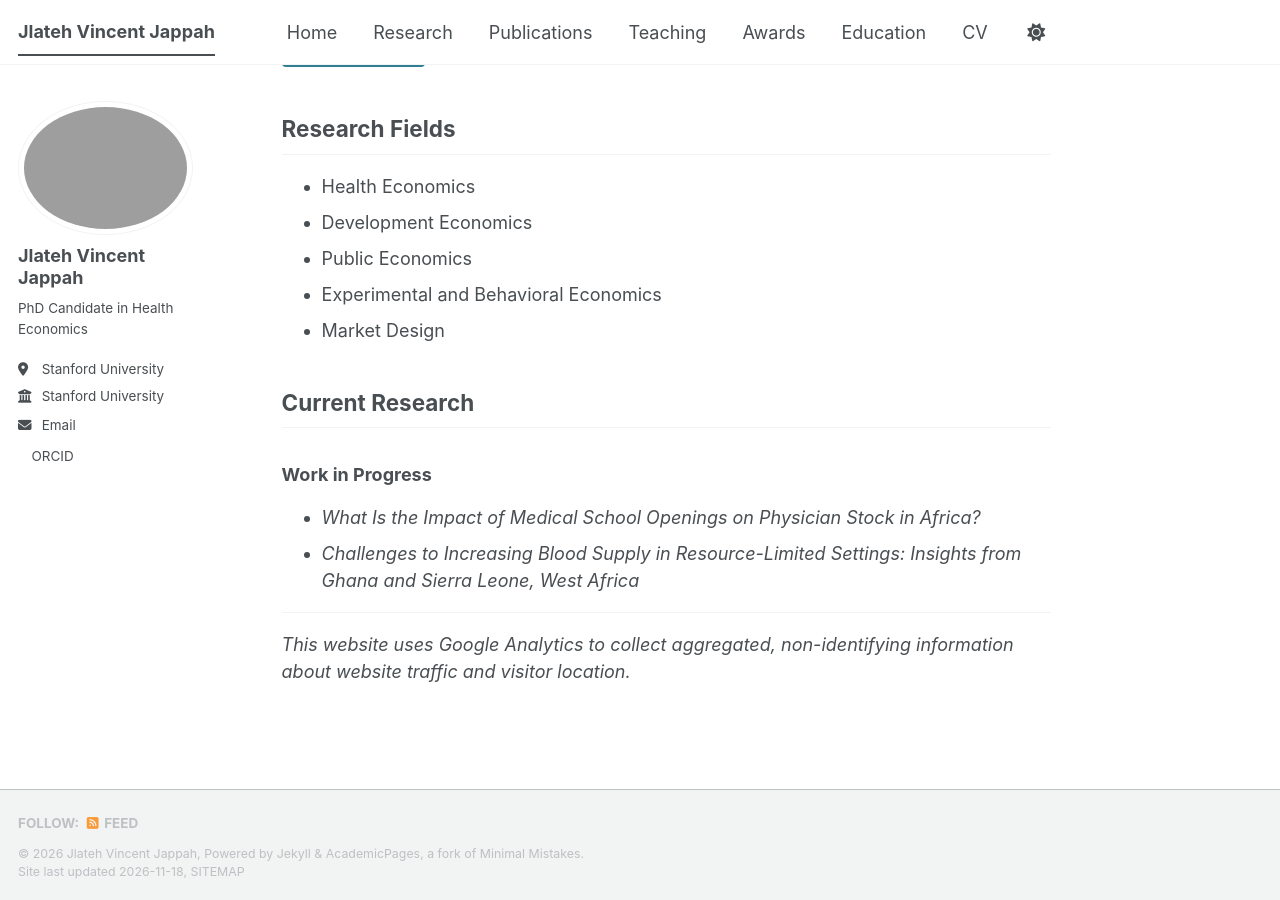
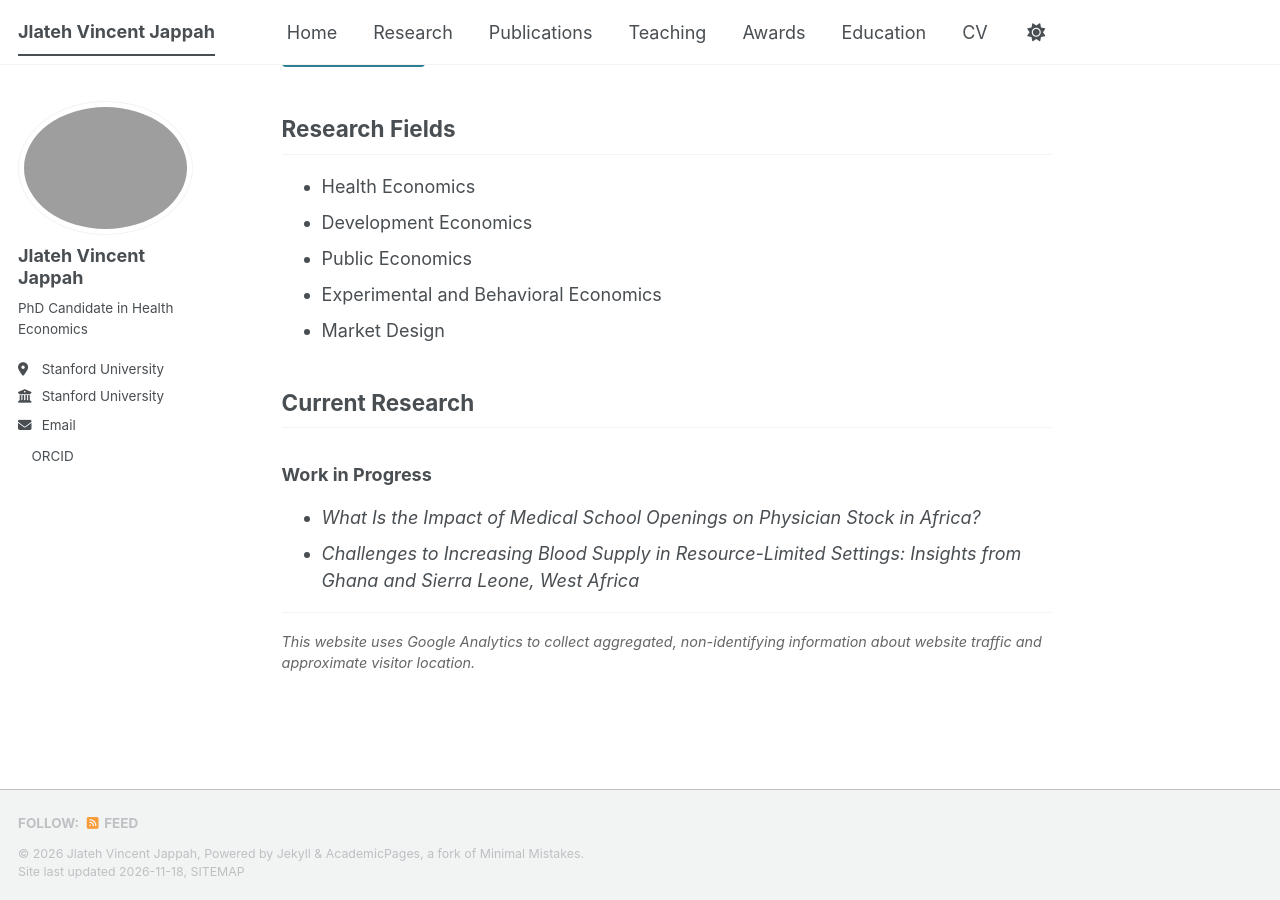
Before and after one commit to jvjappah/jvjappah.github.io, a Jekyll site: the page built from _pages/about.md, in a window 1280 px wide and 900 px high, scrolled down 642 px. Built offline with Jekyll 4.4.1, drawn with Linux system fonts in a browser that asks for light colours; a script bundle is joined from its source files by our own code; a style sheet for code colours, icons or effects is not loaded.

Commit message:
Style analytics privacy notice
Added a note about Google Analytics usage for tracking website traffic.

```diff
--- a/_pages/about.md
+++ b/_pages/about.md
@@ -37,5 +37,6 @@ Here you can find information about my research and other academic activities.
   <li><span style="font-style: italic; font-weight: 400;">Challenges to Increasing Blood Supply in Resource-Limited Settings: Insights from Ghana and Sierra Leone, West Africa</span></li>
 </ul>
 ---
-
-*This website uses Google Analytics to collect aggregated, non-identifying information about website traffic and visitor location.*
+<p style="font-size: 0.8em; color: #666;">
+  <em>This website uses Google Analytics to collect aggregated, non-identifying information about website traffic and approximate visitor location.</em>
+</p>
```
